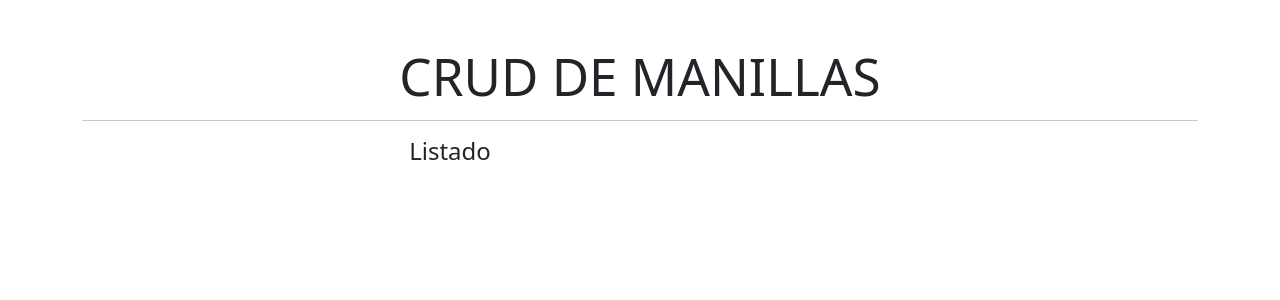
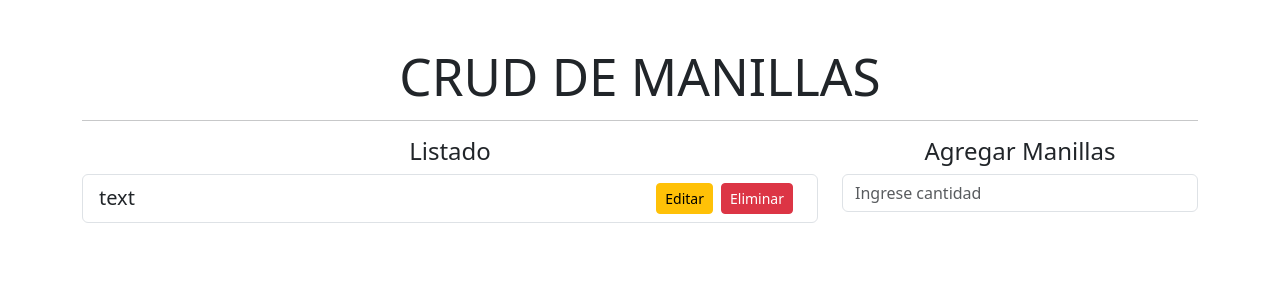
Before and after one commit to anbenva01/CrudManillas, a React (Vite) app: page / in a window 1280 px wide. Shown: the top 300 px of the page. Built offline with nearby package versions, Linux system fonts and the light colour scheme.

Commit message:
Colocación de los inputs y listado

```diff
--- a/src/components/Formulario.jsx
+++ b/src/components/Formulario.jsx
@@ -14,8 +14,22 @@ const Formulario = () => {
         <div className="row">
             <div className="col-8">
                 <h4 className="text-center">Listado</h4>
+                <ul className="list-group">
+                    <li className="list-group-item">
+                        <span className="lead">text</span>
+                        <button className="btn btn-danger btn-sm float-end mx-2">Eliminar</button>
+                        <button className="btn btn-warning btn-sm float-end">Editar</button>
+                    </li>
+                </ul>
+            </div>
+            <div className="col-4">
+                <h4 className="text-center">Agregar Manillas</h4>
+                <form>
+                    <input type="text" className="form-control mb-2" placeholder="Ingrese cantidad"/>
+                </form>
             </div>
         </div>
+
     </div>
   )
 }
```
